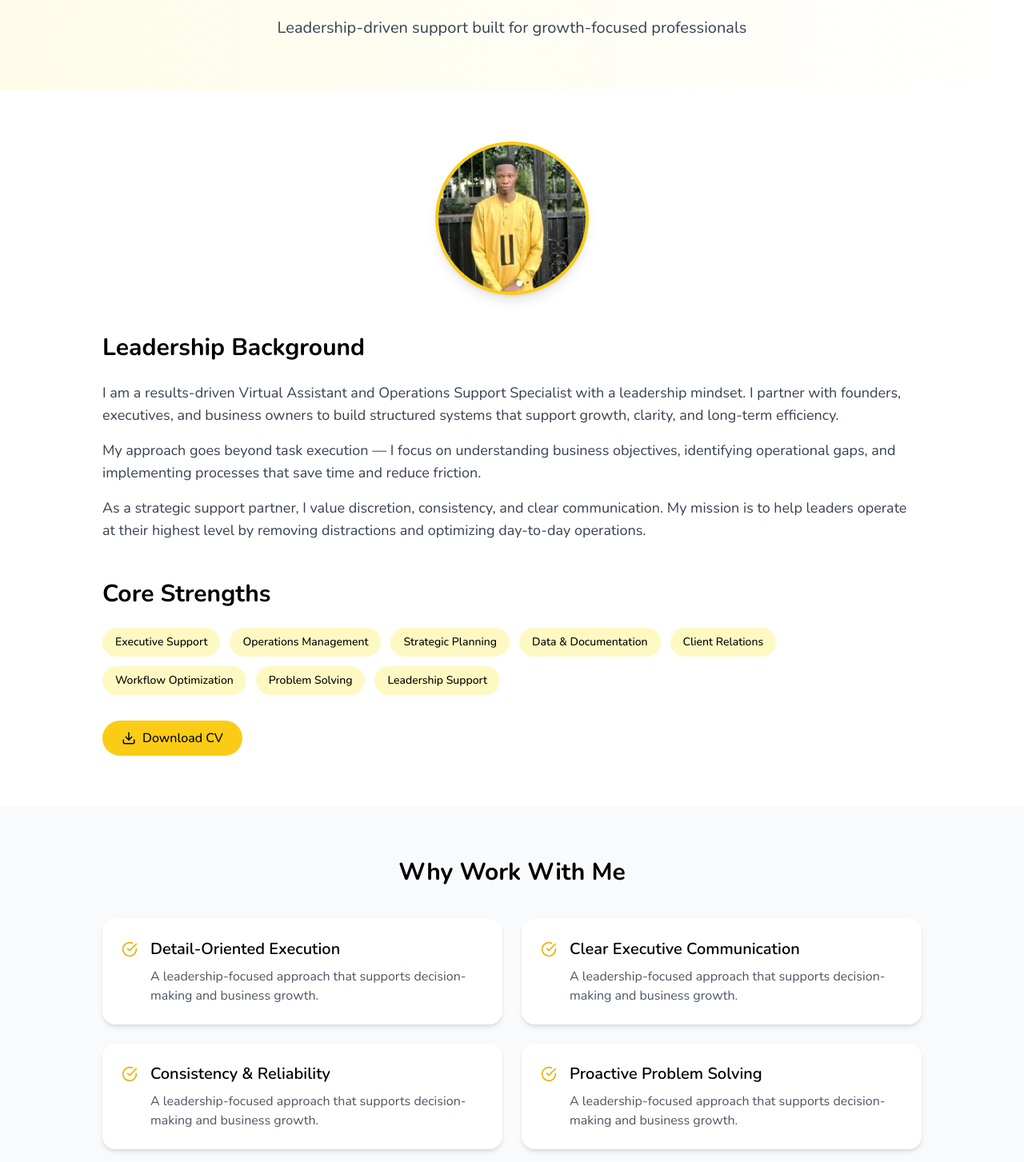
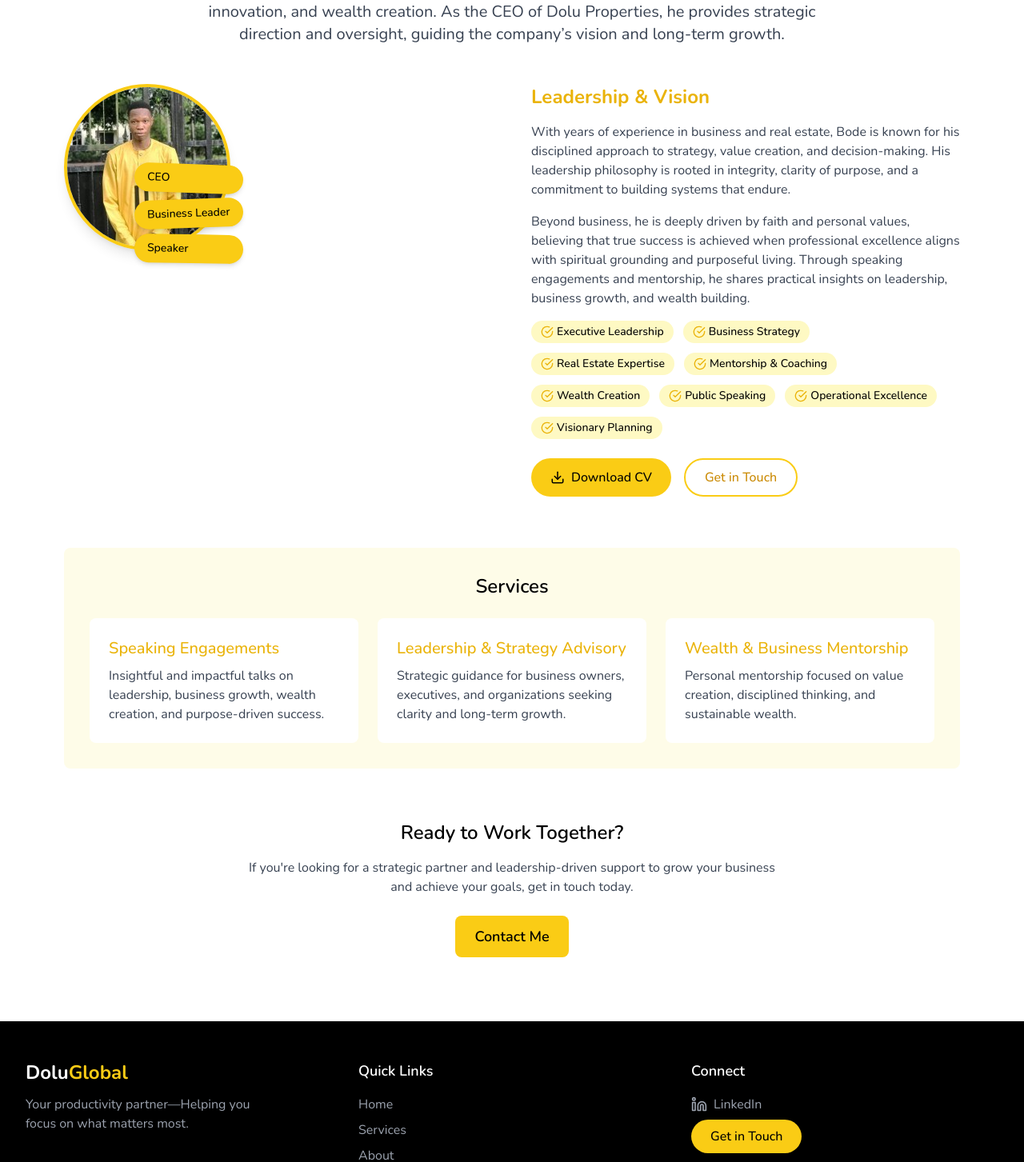
Before and after one commit to Dammydx/Bode-Oluji-Joe, a React (Vite) app: page /about in a window 1280 px wide. Shown: the part 187-1640 px from the top of the page at 80% size. Built offline with nearby package versions, Linux system fonts and the light colour scheme.

Commit message:
revamped the about page making it more beautiful

```diff
--- a/src/pages/About.tsx
+++ b/src/pages/About.tsx
@@ -1,110 +1,117 @@
 import React from 'react';
+import { motion } from 'framer-motion';
 import { Link } from 'react-router-dom';
-import { motion } from 'framer-motion';
-import { Download, CheckCircle } from 'lucide-react';
+import { CheckCircle, Download } from 'lucide-react';
 
-const About: React.FC = () => {
-  const containerVariants = {
-    hidden: { opacity: 0 },
-    visible: {
-      opacity: 1,
-      transition: { staggerChildren: 0.2 }
-    }
-  };
-
-  const itemVariants = {
-    hidden: { y: 20, opacity: 0 },
-    visible: {
-      y: 0,
-      opacity: 1,
-      transition: { duration: 0.5 }
-    }
-  };
+import heroImg from '/images/hero.jpg'; // Replace with actual Bode image
 
 const skills = [
-    "Executive Support",
-    "Operations Management",
-    "Strategic Planning",
-    "Data & Documentation",
-    "Client Relations",
-    "Workflow Optimization",
-    "Problem Solving",
-    "Leadership Support"
+  "Executive Leadership",
+  "Business Strategy",
+  "Real Estate Expertise",
+  "Mentorship & Coaching",
+  "Wealth Creation",
+  "Public Speaking",
+  "Operational Excellence",
+  "Visionary Planning"
 ];
 
+const services = [
+  {
+    title: "Speaking Engagements",
+    description: "Insightful and impactful talks on leadership, business growth, wealth creation, and purpose-driven success."
+  },
+  {
+    title: "Leadership & Strategy Advisory",
+    description: "Strategic guidance for business owners, executives, and organizations seeking clarity and long-term growth."
+  },
+  {
+    title: "Wealth & Business Mentorship",
+    description: "Personal mentorship focused on value creation, disciplined thinking, and sustainable wealth."
+  }
+];
+
+const AboutPage: React.FC = () => {
   return (
-    <div className="pt-20 pb-20">
+    <div className="pt-24 pb-20">
+      <div className="container mx-auto px-4 max-w-6xl">
+
         {/* Header */}
-      <div className="bg-gradient-to-r from-yellow-50 to-white py-16">
-        <div className="container mx-auto px-4 text-center">
-          <h1 className="text-4xl sm:text-5xl font-bold text-black">About Me</h1>
-          <p className="mt-4 text-xl text-gray-700">
-            Leadership-driven support built for growth-focused professionals
+        <motion.div
+          className="text-center mb-12"
+          initial={{ opacity: 0, y: 20 }}
+          animate={{ opacity: 1, y: 0 }}
+          transition={{ duration: 0.8 }}
+        >
+          <h1 className="text-4xl sm:text-5xl font-bold text-black mb-4">About Bode Oluji Joe</h1>
+          <p className="text-xl text-gray-700 max-w-3xl mx-auto">
+            Business leader, entrepreneur, and speaker with a strong passion for leadership, innovation, and wealth creation. As the CEO of Dolu Properties, he provides strategic direction and oversight, guiding the company’s vision and long-term growth.
           </p>
-        </div>
-      </div>
+        </motion.div>
 
-      {/* Bio */}
-      <div className="container mx-auto px-4 py-16">
+        {/* Profile & Bio */}
+        <div className="grid grid-cols-1 md:grid-cols-2 gap-12 items-start mb-16">
+
+          {/* Image Section */}
           <motion.div
-          variants={containerVariants}
-          initial="hidden"
-          animate="visible"
-          className="max-w-5xl mx-auto"
+            initial={{ opacity: 0, x: -20 }}
+            animate={{ opacity: 1, x: 0 }}
+            transition={{ duration: 0.8, delay: 0.2 }}
+            className="relative flex justify-center md:justify-start"
           >
-          {/* Profile */}
-          <motion.div
-            variants={itemVariants}
-            className="flex flex-col items-center mb-12"
-          >
-            <div className="w-40 h-40 sm:w-48 sm:h-48 rounded-full bg-yellow-100 border-4 border-yellow-400 flex items-center justify-center overflow-hidden shadow-lg">
-              {/* Replace src with your image */}
+            <div className="relative">
+              <div className="aspect-square overflow-hidden rounded-full border-4 border-yellow-400 shadow-lg max-w-xs mx-auto">
                 <img
-                src="/images/hero.jpg"
-                alt="Profile"
+                  src={heroImg}
+                  alt="Bode Oluji Joe"
                   className="w-full h-full object-cover"
                 />
               </div>
-          </motion.div>
 
-          {/* Text */}
-          <motion.div variants={itemVariants} className="mb-12">
-            <h2 className="text-3xl font-bold text-black mb-6">Leadership Background</h2>
-            <div className="text-lg text-gray-700 space-y-4">
-              <p>
-                I am a results-driven Virtual Assistant and Operations Support Specialist with a leadership mindset.
-                I partner with founders, executives, and business owners to build structured systems that support
-                growth, clarity, and long-term efficiency.
-              </p>
-              <p>
-                My approach goes beyond task execution — I focus on understanding business objectives, identifying
-                operational gaps, and implementing processes that save time and reduce friction.
-              </p>
-              <p>
-                As a strategic support partner, I value discretion, consistency, and clear communication.
-                My mission is to help leaders operate at their highest level by removing distractions and optimizing
-                day-to-day operations.
-              </p>
+              {/* Taglines */}
+              <div className="absolute -bottom-4 -right-4 flex flex-col space-y-2">
+                <div className="bg-yellow-400 text-black text-sm font-medium py-2 px-4 rounded-full shadow-md transform rotate-2">
+                  CEO
+                </div>
+                <div className="bg-yellow-400 text-black text-sm font-medium py-2 px-4 rounded-full shadow-md transform -rotate-2">
+                  Business Leader
+                </div>
+                <div className="bg-yellow-400 text-black text-sm font-medium py-2 px-4 rounded-full shadow-md transform rotate-1">
+                  Speaker
+                </div>
+              </div>
             </div>
           </motion.div>
 
+          {/* Text Section */}
+          <motion.div
+            initial={{ opacity: 0, x: 20 }}
+            animate={{ opacity: 1, x: 0 }}
+            transition={{ duration: 0.8, delay: 0.4 }}
+          >
+            <h2 className="text-2xl font-bold text-yellow-500 mb-4">Leadership & Vision</h2>
+            <p className="text-gray-700 mb-4">
+              With years of experience in business and real estate, Bode is known for his disciplined approach to strategy, value creation, and decision-making. His leadership philosophy is rooted in integrity, clarity of purpose, and a commitment to building systems that endure.
+            </p>
+            <p className="text-gray-700 mb-4">
+              Beyond business, he is deeply driven by faith and personal values, believing that true success is achieved when professional excellence aligns with spiritual grounding and purposeful living. Through speaking engagements and mentorship, he shares practical insights on leadership, business growth, and wealth building.
+            </p>
+
             {/* Skills */}
-          <motion.div variants={itemVariants}>
-            <h2 className="text-3xl font-bold text-black mb-6">Core Strengths</h2>
-            <div className="flex flex-wrap gap-3 mb-8">
+            <div className="flex flex-wrap gap-3 mb-6">
               {skills.map((skill, index) => (
                 <span
                   key={index}
-                  className="px-4 py-2 bg-yellow-100 text-black rounded-full text-sm font-medium"
+                  className="inline-flex items-center bg-yellow-100 text-black px-3 py-1 rounded-full text-sm font-medium"
                 >
+                  <CheckCircle size={16} className="mr-1 text-yellow-500" />
                   {skill}
                 </span>
               ))}
             </div>
-          </motion.div>
 
-          {/* CV */}
-          <motion.div variants={itemVariants}>
+            {/* CV / Contact */}
+            <div className="flex flex-wrap gap-4">
               <a
                 href="https://drive.google.com/file/d/PLACEHOLDER_LINK/view"
                 target="_blank"
@@ -114,58 +121,52 @@ const About: React.FC = () => {
                 <Download size={18} className="mr-2" />
                 Download CV
               </a>
-          </motion.div>
+              <Link to="/contact" className="btn btn-outline">
+                Get in Touch
+              </Link>
+            </div>
           </motion.div>
         </div>
 
-      {/* Why Me */}
-      <div className="bg-gray-50 py-16">
-        <div className="container mx-auto px-4">
-          <h2 className="text-3xl font-bold text-black mb-10 text-center">
-            Why Work With Me
-          </h2>
-
-          <div className="grid grid-cols-1 md:grid-cols-2 gap-6 max-w-5xl mx-auto">
-            {[
-              "Detail-Oriented Execution",
-              "Clear Executive Communication",
-              "Consistency & Reliability",
-              "Proactive Problem Solving"
-            ].map((title, index) => (
-              <div key={index} className="card">
-                <div className="flex items-start">
-                  <div className="text-yellow-500 mr-4 pt-1">
-                    <CheckCircle size={20} />
-                  </div>
-                  <div>
-                    <h3 className="text-xl font-semibold text-black mb-2">
-                      {title}
-                    </h3>
-                    <p className="text-gray-600">
-                      A leadership-focused approach that supports decision-making and business growth.
-                    </p>
-                  </div>
-                </div>
+        {/* Services Section */}
+        <motion.div
+          className="bg-yellow-50 rounded-lg p-8 mb-16"
+          initial={{ opacity: 0, y: 20 }}
+          whileInView={{ opacity: 1, y: 0 }}
+          viewport={{ once: true }}
+          transition={{ duration: 0.8 }}
+        >
+          <h2 className="text-2xl font-semibold text-black mb-6 text-center">Services</h2>
+          <div className="grid grid-cols-1 md:grid-cols-3 gap-6">
+            {services.map((service, index) => (
+              <div key={index} className="bg-white p-6 rounded-lg shadow-soft">
+                <h3 className="text-xl font-medium text-yellow-500 mb-2">{service.title}</h3>
+                <p className="text-gray-700">{service.description}</p>
               </div>
             ))}
           </div>
-        </div>
-      </div>
+        </motion.div>
 
-      {/* CTA */}
-      <div className="bg-white py-16">
-        <div className="container mx-auto px-4 text-center">
-          <h2 className="text-3xl font-bold text-black mb-6">Let’s Work Together</h2>
-          <p className="text-lg text-gray-700 mb-8">
-            If you’re ready to scale with structure and clarity, let’s start the conversation.
+        {/* CTA Section */}
+        <motion.div
+          className="text-center"
+          initial={{ opacity: 0, y: 20 }}
+          whileInView={{ opacity: 1, y: 0 }}
+          viewport={{ once: true }}
+          transition={{ duration: 0.8 }}
+        >
+          <h2 className="text-2xl font-semibold text-black mb-4">Ready to Work Together?</h2>
+          <p className="text-gray-700 mb-6 max-w-2xl mx-auto">
+            If you're looking for a strategic partner and leadership-driven support to grow your business and achieve your goals, get in touch today.
           </p>
-          <Link to="/contact" className="btn btn-primary">
+          <Link to="/contact" className="btn btn-primary inline-block px-6 py-3 text-lg font-semibold rounded-lg">
   Contact Me
 </Link>
-        </div>
+
+        </motion.div>
       </div>
     </div>
   );
 };
 
-export default About;
+export default AboutPage;
--- /dev/null
+++ b/src/pages/why.tsx
@@ -0,0 +1,181 @@
+import princessImg from "../assets/princess.jpg";
+import React from 'react';
+import { motion } from 'framer-motion';
+import { MessageSquare, Star, Shield, Target, Crown, Lightbulb, Smile, Users, Zap, Brain, Bell, Download } from 'lucide-react';
+import { Link } from 'react-router-dom';
+import Button from '../components/common/Button';
+
+const skills = [
+  { name: 'Excellent Communication', icon: <MessageSquare size={20} /> },
+  { name: 'Organizational Skills', icon: <Star size={20} /> },
+  { name: 'Reliability', icon: <Shield size={20} /> },
+  { name: 'Attention to Details', icon: <Target size={20} /> },
+  { name: 'Leadership Skills', icon: <Crown size={20} /> },
+  { name: 'Problem Solving Skills', icon: <Lightbulb size={20} /> },
+  { name: 'Flexibility', icon: <Smile size={20} /> },
+  { name: 'Teamwork', icon: <Users size={20} /> },
+  { name: 'Proactive', icon: <Zap size={20} /> },
+  { name: 'Fast Learner', icon: <Brain size={20} /> },
+  { name: 'Responsiveness', icon: <Bell size={20} /> },
+];
+
+const AboutPage: React.FC = () => {
+  return (
+    <div className="pt-24 pb-20">
+      <div className="container mx-auto px-4">
+        <div className="max-w-5xl mx-auto">
+          <motion.div
+            className="text-center mb-12"
+            initial={{ opacity: 0, y: 20 }}
+            animate={{ opacity: 1, y: 0 }}
+            transition={{ duration: 0.8 }}
+          >
+            <h1 className="text-3xl md:text-4xl font-bold text-text-primary mb-4">About Me</h1>
+            <p className="text-lg text-text-secondary max-w-3xl mx-auto">
+            Empowering businesses with personalized virtual support to boost
+productivity, save time, and streamline workflows – using 29+ tools to help you focus
+on growth and smart decisions.
+            </p>
+          </motion.div>
+
+          <div className="grid grid-cols-1 md:grid-cols-2 gap-12 items-start mb-15">
+            <motion.div
+              initial={{ opacity: 0, x: -20 }}
+              animate={{ opacity: 1, x: 0 }}
+              transition={{ duration: 0.8, delay: 0.2 }}
+            >
+              <div className="relative">
+                <div className="aspect-square overflow-hidden rounded-full border-4 border-gold/20 shadow-lg mx-auto max-w-xs">
+                  <img
+  src={princessImg}
+  alt="Princess"
+  className="w-full h-full object-cover"
+/>
+
+                </div>
+                <div className="absolute -bottom-4 -right-4 space-y-2">
+                  <div className="bg-gold text-white text-sm font-medium py-2 px-4 rounded-full shadow-md transform rotate-2">
+                    Executive Virtual Assistant
+                  </div>
+                  {/* <div className="bg-gold text-white text-sm font-medium py-2 px-4 rounded-full shadow-md transform -rotate-2">
+                    Social Media Manager
+                  </div>
+                  <div className="bg-gold text-white text-sm font-medium py-2 px-4 rounded-full shadow-md transform rotate-1">
+                    Customer Service Representative
+                  </div> */}
+                </div>
+              </div>
+            </motion.div>
+
+
+            <motion.div
+              initial={{ opacity: 0, x: 20 }}
+              animate={{ opacity: 1, x: 0 }}
+              transition={{ duration: 0.8, delay: 0.4 }}
+            >
+              <h2 className="text-2xl font-bold text-gold mb-4">I am Princess Lewechi (VAYOUCANTRUST) </h2>
+              <p className="text-text-secondary mb-4">
+              My journey as an Executive Virtual Assistant began in 2024, when I made the leap
+into remote work and secured long-term clients across the globe. I specialize in
+streamlining the day-to-day operations of busy professionals - CEOs, entrepreneurs,
+real estate experts, coaches, and business owners -helping them reclaim 25 to 40
+hours each week, depending on their goals and workloads. With a proactive mindset
+and high-level remote support, I ensure their operations run seamlessly.
+              </p>
+              <p className="text-text-secondary mb-4">
+              I was inspired to take this path after recognizing how many professionals struggle
+with overwhelming administrative tasks and poor time management. I decided to
+leverage my organizational and communication skills to create solutions that free up
+their most valuable asset -time.
+              </p>
+              <p className="text-text-secondary mb-6">
+              My mission is simple: to help my clients focus on what truly matters, scale their
+businesses, and achieve their goals without burnout.
+As an Executive Administrative VA, I handle everything behind the scenes -from
+executive and administrative support to overseeing key operational tasks. Whether it&#39;s
+inbox and calendar management, document prep, travel coordination, or task tracking,
+I’m the reliable partner professionals count on to keep things running smoothly.
+              </p>
+
+              <div className="flex flex-wrap gap-3 mb-4">
+                {skills.map((skill, index) => (
+                  <span
+                    key={index}
+                    className="inline-flex items-center bg-warm-beige/30 text-text-primary px-3 py-1 rounded-full text-sm"
+                  >
+                    <span className="mr-1 text-gold">{skill.icon}</span>
+                    {skill.name}
+                  </span>
+                ))}
+              </div>
+
+              {/* <a
+                href="https://drive.google.com/file/d/15kn90R5mYX8zaJMvEZhMYGUilsr7jWkc/view?usp=drivesdk"
+                target="_blank"
+                rel="noopener noreferrer"
+                className="inline-flex items-center text-gold hover:text-gold-dark transition-colors"
+              >
+                <Download size={18} className="mr-2" />
+                Download Resume/CV
+              </a> */}
+            </motion.div>
+          </div>
+
+          <motion.div
+            className="bg-warm-beige/20 rounded-lg p-8 mb-16"
+            initial={{ opacity: 0, y: 20 }}
+            whileInView={{ opacity: 1, y: 0 }}
+            viewport={{ once: true }}
+            transition={{ duration: 0.8 }}
+          >
+            <h2 className="text-2xl font-semibold text-text-primary mb-4">My Approach</h2>
+            <p className="text-text-secondary mb-4">
+              I believe in creating personalized solutions that address your specific needs. My approach is built on three core principles:
+            </p>
+
+            <div className="grid grid-cols-1 md:grid-cols-3 gap-6 mt-8">
+              <div className="bg-white p-6 rounded-lg shadow-soft">
+                <h3 className="text-xl font-medium text-gold mb-3">Understanding</h3>
+                <p className="text-text-secondary">
+                  I take the time to truly understand your business, goals, and challenges before suggesting any solutions.
+                </p>
+              </div>
+
+              <div className="bg-white p-6 rounded-lg shadow-soft">
+                <h3 className="text-xl font-medium text-gold mb-3">Efficiency</h3>
+                <p className="text-text-secondary">
+                  I focus on creating systems and processes that maximize efficiency and minimize wasted time and resources.
+                </p>
+              </div>
+
+              <div className="bg-white p-6 rounded-lg shadow-soft">
+                <h3 className="text-xl font-medium text-gold mb-3">Reliability</h3>
+                <p className="text-text-secondary">
+                  You can count on me to deliver high-quality work on time, every time, with clear communication throughout.
+                </p>
+              </div>
+            </div>
+          </motion.div>
+
+          <motion.div
+            className="text-center"
+            initial={{ opacity: 0, y: 20 }}
+            whileInView={{ opacity: 1, y: 0 }}
+            viewport={{ once: true }}
+            transition={{ duration: 0.8 }}
+          >
+            <h2 className="text-2xl font-semibold text-text-primary mb-4">Ready to Work Together?</h2>
+            <p className="text-text-secondary mb-6 max-w-2xl mx-auto">
+              If you're looking for a dedicated Virtual Assistant to help streamline your business operations and free up your valuable time, I'd love to hear from you.
+            </p>
+            <Link to="/contact">
+              <Button size="lg">Get in Touch</Button>
+            </Link>
+          </motion.div>
+        </div>
+      </div>
+    </div>
+  );
+};
+
+export default AboutPage;
```
Lines whose indentation alone changed are shown as unchanged.
